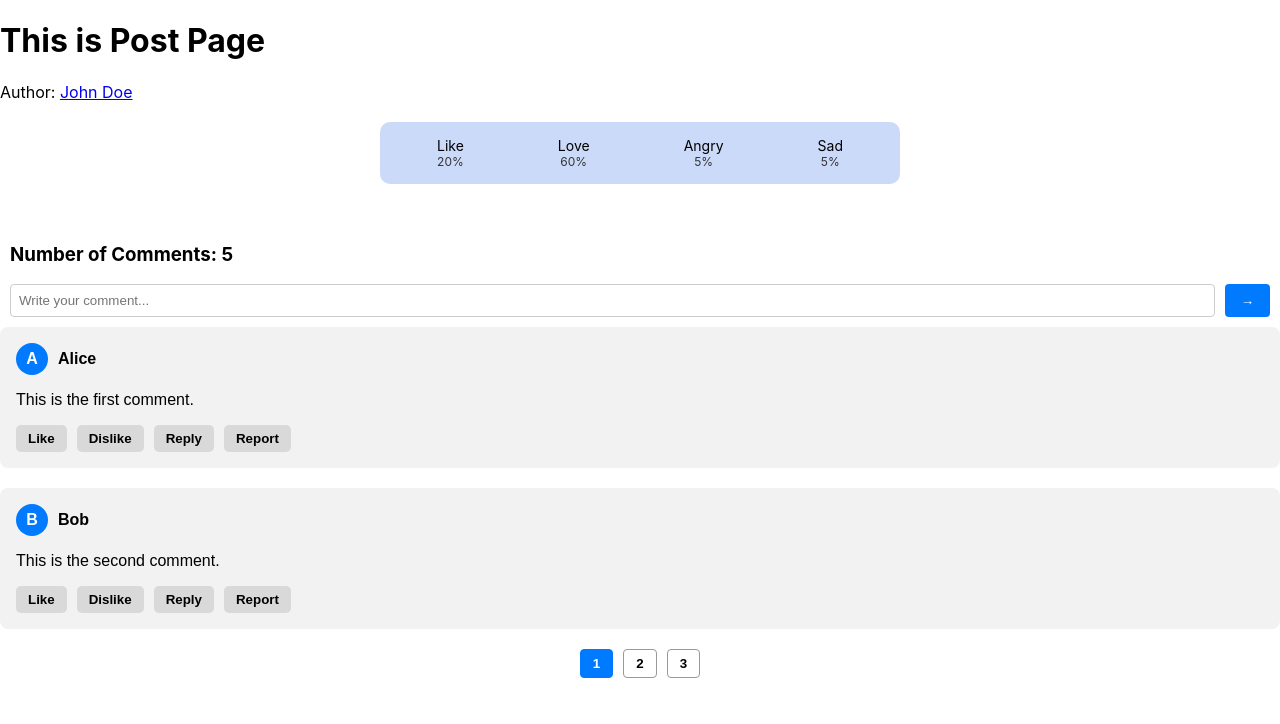
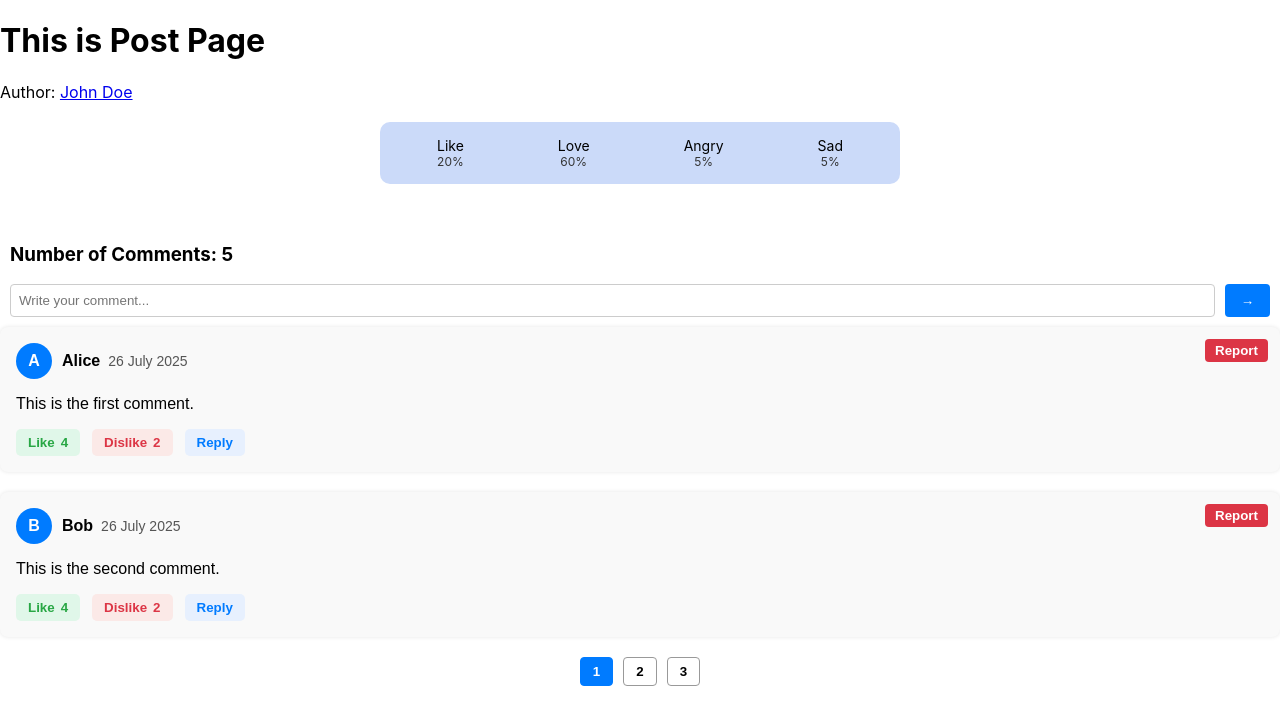
Before and after one commit to Zumaina/2200-assignment, a React (Create React App) app: page / in a window 1280 px wide. Shown: the top 724 px of the page. Built offline with nearby package versions, Linux system fonts and the light colour scheme.

Commit message:
fix comment button

```diff
--- a/src/components/CommentBox.js
+++ b/src/components/CommentBox.js
@@ -5,40 +5,57 @@ const CommentBox = ({ id, author, text }) => {
   const [selectedReaction, setSelectedReaction] = useState("");
 
   const handleReaction = (reaction) => {
-    setSelectedReaction(reaction);
+    setSelectedReaction(reaction === selectedReaction ? "" : reaction);
   };
+
+  // Format today's date as "28 July 2025"
+  const today = new Date();
+  const formattedDate = today.toLocaleDateString("en-GB", {
+    day: "2-digit",
+    month: "long",
+    year: "numeric",
+  });
 
   return (
     <div className={styles.commentBox}>
+      {/* Report button at top-right */}
+      <div className={styles.reportWrapper}>
+        <button className={styles.reportButton}><strong>Report</strong></button>
+      </div>
+
+      {/* Avatar + Author Name + Date */}
       <div className={styles.authorRow}>
         <div className={styles.avatar}>{author.charAt(0)}</div>
-        <strong>{author}</strong>
+        <div className={styles.authorInfo}>
+          <strong>{author}</strong> <span className={styles.date}>{formattedDate}</span>
+        </div>
       </div>
 
+      {/* Comment Text */}
       <p>{text}</p>
 
+      {/* Reaction Buttons */}
       <div className={styles.buttonRow}>
         <button
-          className={`${styles.reactionButton} ${
+          className={`${styles.reactionButton} ${styles.like} ${
             selectedReaction === "like" ? styles.selected : ""
           }`}
           onClick={() => handleReaction("like")}
         >
-          <strong>Like</strong>
+          <strong>Like</strong> <span className={styles.count}><strong>4</strong></span>
         </button>
+
         <button
-          className={`${styles.reactionButton} ${
+          className={`${styles.reactionButton} ${styles.dislike} ${
             selectedReaction === "dislike" ? styles.selected : ""
           }`}
           onClick={() => handleReaction("dislike")}
         >
-          <strong>Dislike</strong>
+          <strong>Dislike</strong> <span className={styles.count}><strong>2</strong></span>
         </button>
-        <button className={styles.reactionButton}>
+
+        <button className={`${styles.reactionButton} ${styles.reply}`}>
           <strong>Reply</strong>
-        </button>
-        <button className={styles.reactionButton}>
-          <strong>Report</strong>
         </button>
       </div>
     </div>
--- a/src/css/CommentBox.module.css
+++ b/src/css/CommentBox.module.css
@@ -1,38 +1,44 @@
 .commentBox {
-  background-color: #f2f2f2;
+  background-color: #f9f9f9;
   padding: 16px;
   margin-bottom: 20px;
   border-radius: 8px;
   font-family: Arial, sans-serif;
+  position: relative;
+  box-shadow: 0 0 4px rgba(0, 0, 0, 0.1);
 }
 
-.buttonRow {
-  margin-top: 12px;
-  display: flex;
-  gap: 10px;
+/* Report button at top-right */
+.reportWrapper {
+  position: absolute;
+  top: 12px;
+  right: 12px;
 }
 
-.reactionButton {
-  padding: 6px 12px;
+.reportButton {
+  background-color: #dc3545;
+  color: white;
+  padding: 4px 10px;
   border: none;
-  background-color: #d9d9d9;
-  border-radius: 5px;
+  border-radius: 4px;
+  font-weight: bold;
   cursor: pointer;
-  font-weight: bold;
 }
 
-.reactionButton:hover {
-  background-color: #c0c0c0;
+.reportButton:hover {
+  background-color: #c82333;
 }
 
-.selected {
-  background-color: #4caf50;
-  color: white;
+/* Author and Avatar Row */
+.authorRow {
+  display: flex;
+  align-items: center;
+  margin-bottom: 8px;
 }
 
 .avatar {
-  width: 32px;
-  height: 32px;
+  width: 36px;
+  height: 36px;
   border-radius: 50%;
   background-color: #007bff;
   color: white;
@@ -44,8 +50,70 @@
   font-size: 16px;
 }
 
-.authorRow {
+.authorInfo {
+  display: flex;
+  flex-direction: row;
+  gap: 8px;
+  align-items: center;
+}
+
+.date {
+  font-size: 14px;
+  color: #555;
+}
+
+/* Buttons Row */
+.buttonRow {
+  margin-top: 12px;
+  display: flex;
+  gap: 12px;
+  flex-wrap: wrap;
+}
+
+.reactionButton {
+  padding: 6px 12px;
+  border: none;
+  border-radius: 5px;
+  cursor: pointer;
+  font-weight: bold;
   display: flex;
   align-items: center;
-  margin-bottom: 5px;
+  gap: 6px;
 }
+
+/* Like button */
+.like {
+  background-color: #e0f7e9;
+  color: #28a745;
+}
+.like:hover {
+  background-color: #c8f0d7;
+}
+
+/* Dislike button */
+.dislike {
+  background-color: #fbe9e7;
+  color: #dc3545;
+}
+.dislike:hover {
+  background-color: #f7cfcf;
+}
+
+/* Reply button */
+.reply {
+  background-color: #e7f0fe;
+  color: #007bff;
+}
+.reply:hover {
+  background-color: #cce0fb;
+}
+
+/* Selected state */
+.selected {
+  box-shadow: 0 0 4px rgba(0, 0, 0, 0.2);
+}
+
+/* Bold count beside buttons */
+.count {
+  font-weight: bold;
+}
```
